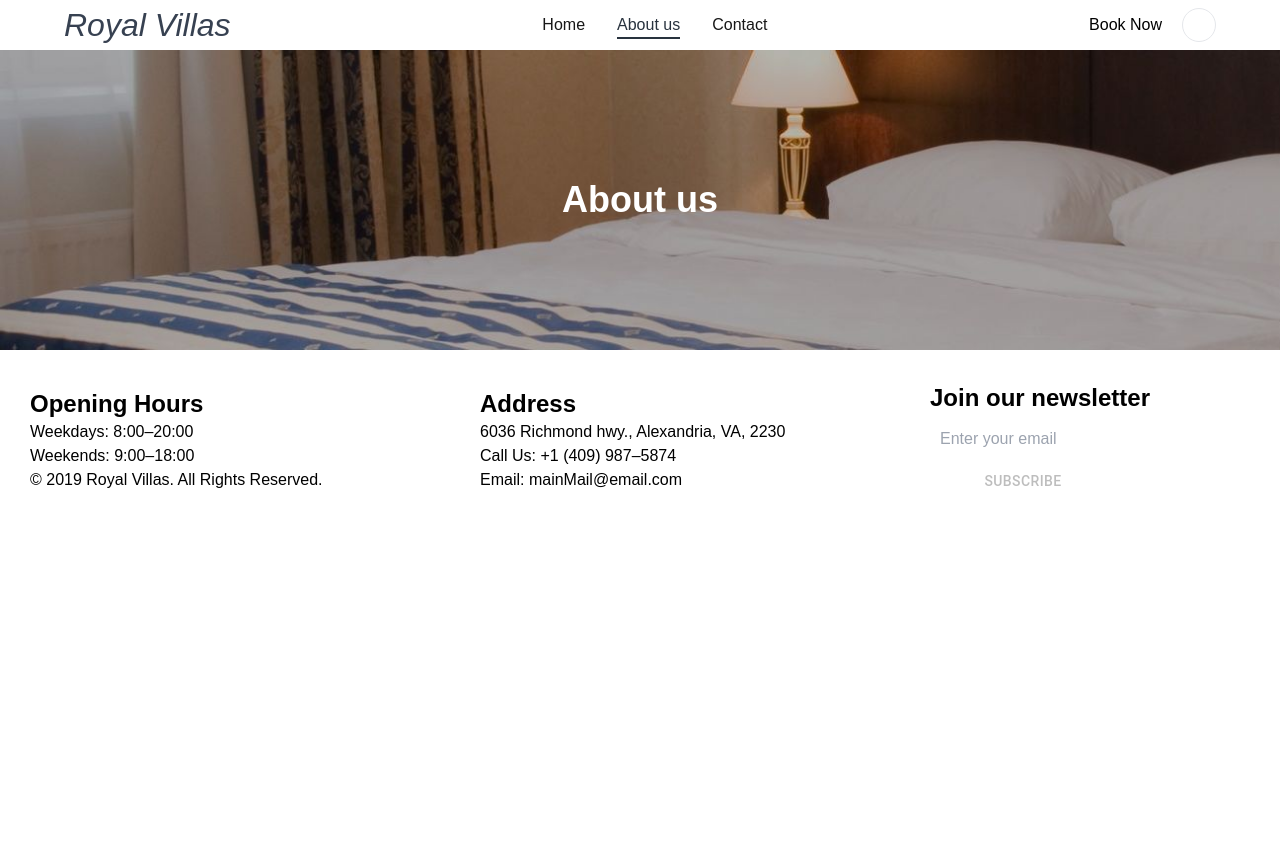
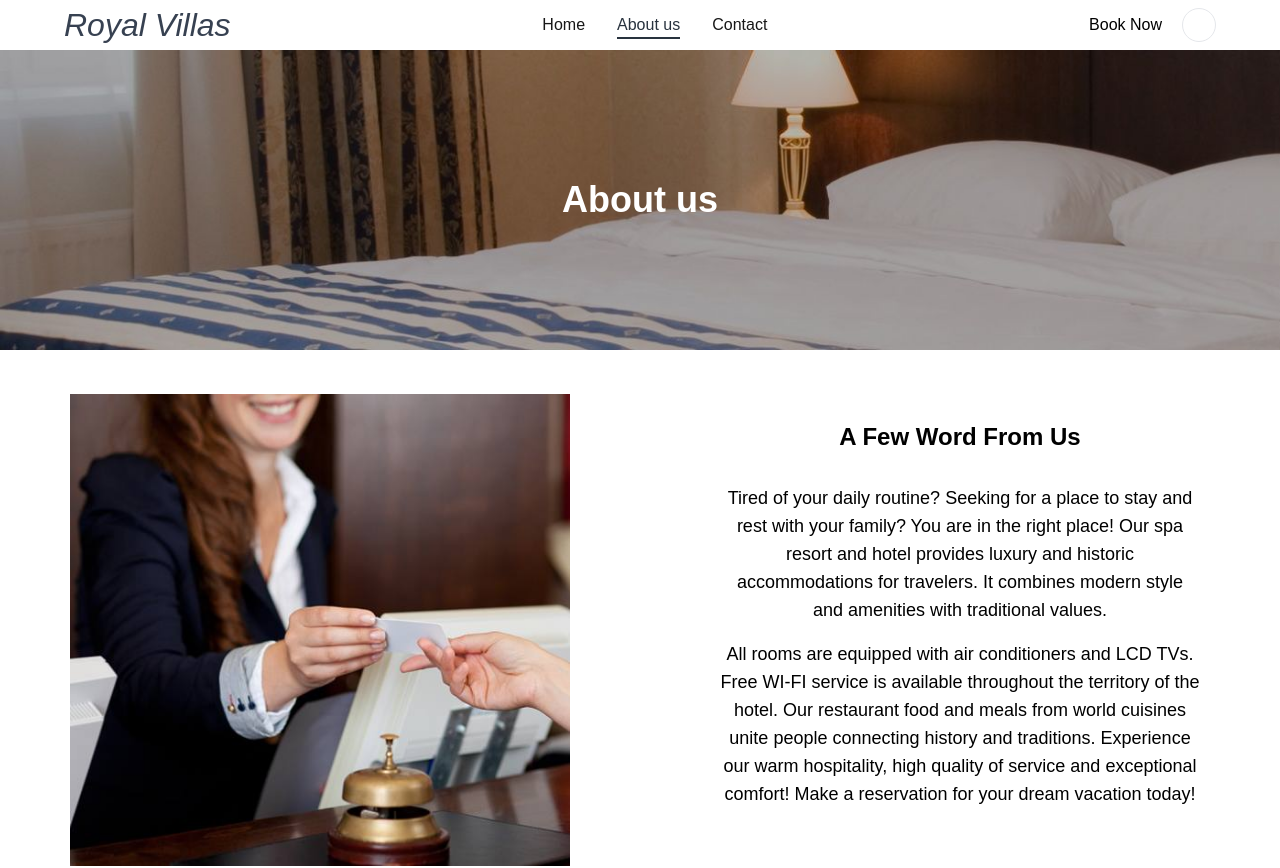
Before and after one commit to Biokes/hotels-booker, a Next.js app: page /about_us in a window 1280 px wide. Shown: the top 868 px of the page. Before the commit the page ends 800 px from the top, so only its background shows below. Built offline with nearby package versions, Linux system fonts and the light colour scheme; some icons are missing; a web font is replaced by a local one.

Commit message:
complete about hero

```diff
--- a/components/about_us/about.tsx
+++ b/components/about_us/about.tsx
@@ -2,12 +2,14 @@
 import Navbar from "@/components/reuseables/navbar";
 import AboutHeader from "@/components/about_us/header";
 import Footer from "@/components/home/footer";
+import AboutHero from "@/components/about_us/aboutHero";
 
 export default function About(){
     return (
         <>
             <Navbar index={1}/>
             <AboutHeader/>
+            <AboutHero/>
             <Footer/>
         </>
     )
--- /dev/null
+++ b/components/about_us/aboutHero.tsx
@@ -0,0 +1,33 @@
+'use client'
+import styles from '@/styles/about.module.css';
+import Image from 'next/image';
+import image from '../../public/about-01-546x516.jpg';
+
+export default function AboutHero(){
+    return (
+        <div className={'flex flex-col md:flex-row my-[30px] md:justify-around '}>
+            <section className={'md:w-[500px] h-auto md:h-[500px]'}>
+                <Image alt={''} src={image} className={'w-full h-[100%] object-contain object-center'}/>
+            </section>
+            <div className={styles.heroText}>
+                <p>a few word from us</p>
+                <div>
+                    <p>
+                        Tired of your daily routine? Seeking for a place to stay and rest with
+                        your family? You are in the right place! Our spa resort and hotel
+                        provides luxury and historic accommodations for travelers. It combines
+                        modern style and amenities with traditional values.
+                    </p>
+                    <p>
+                        All rooms are equipped with air conditioners and LCD TVs. Free WI-FI
+                        service is available throughout the territory of the hotel. Our
+                        restaurant food and meals from world cuisines unite people connecting
+                        history and traditions. Experience our warm hospitality, high quality
+                        of service and exceptional comfort! Make a reservation for your dream
+                        vacation today!
+                    </p>
+                </div>
+            </div>
+        </div>
+    )
+}
--- a/package.json
+++ b/package.json
@@ -21,7 +21,8 @@
     "react": "^18.3.1",
     "react-datepicker": "^7.5.0",
     "react-dom": "^18.3.1",
-    "react-redux": "^9.1.2"
+    "react-redux": "^9.1.2",
+    "redux-persist": "^6.0.0"
   },
   "devDependencies": {
     "@testing-library/dom": "^10.4.0",
--- a/styles/about.module.css
+++ b/styles/about.module.css
@@ -6,3 +6,17 @@
 .header p{
     @apply text-nowrap font-bold text-white text-4xl
 }
+.heroText{
+    @apply md:w-[500px] h-auto px-[10px] flex flex-col md:justify-center md:items-center mt-[20px] md:mt-0
+}
+.heroText> p{
+    @apply text-2xl font-bold capitalize;
+    color:var(--text-color)
+}
+.heroText>div{
+    @apply my-[15px] justify-between items-center w-full md:w-full
+}
+.heroText>div>p{
+    color:var(--text-color);
+    @apply text-sm md:text-lg my-[1rem] text-center
+}
```
Also changed, not shown: 2 other files (tests, documents, lock files or other folders).
